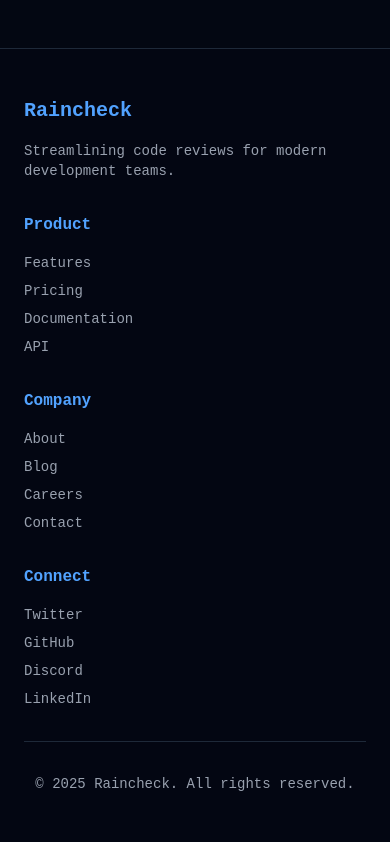
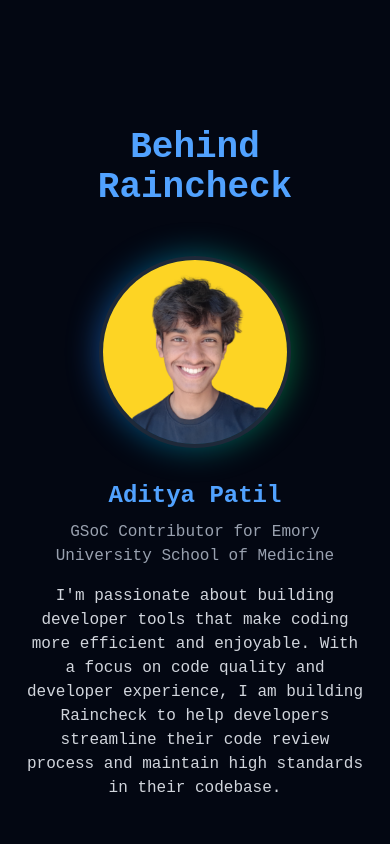
Before and after one commit to PythonHacker24/fortifyscan, a Next.js app: page / in a window 390 px wide. Shown: the part 7240-8084 px from the top of the page. Built offline with nearby package versions, Linux system fonts and the light colour scheme.

Commit message:
Added bio

```diff
--- /dev/null
+++ b/src/components/About.tsx
@@ -0,0 +1,42 @@
+import Image from 'next/image';
+
+export default function About() {
+  return (
+    <section className="container mx-auto px-6 py-20">
+      <div className="max-w-4xl mx-auto">
+        <div className="text-center mb-12">
+          <h2 className="text-4xl font-bold text-blue-400 mb-4">Behind Raincheck</h2>
+        </div>
+
+        <div className="flex flex-col md:flex-row items-center gap-8">
+          {/* Circular Photo */}
+          <div className="relative w-48 h-48 flex-shrink-0">
+            <div className="absolute inset-0 bg-gradient-to-r from-blue-500 to-green-500 rounded-full blur-lg opacity-50 animate-pulse" />
+            <div className="relative w-full h-full rounded-full overflow-hidden border-4 border-gray-800">
+              <Image
+                src="/aditya.png"
+                alt="Aditya Patil"
+                fill
+                className="object-cover"
+                priority
+              />
+            </div>
+          </div>
+
+          {/* Description */}
+          <div className="flex-1 text-center md:text-left">
+            <h3 className="text-2xl font-semibold text-blue-400 mb-2">Aditya Patil</h3>
+            <p className="text-gray-400 mb-4">
+              GSoC Contributor for Emory University School of Medicine
+            </p>
+            <p className="text-gray-300">
+              I'm passionate about building developer tools that make coding more efficient and enjoyable.
+              With a focus on code quality and developer experience, I am building Raincheck to help developers
+              streamline their code review process and maintain high standards in their codebase.
+            </p>
+          </div>
+        </div>
+      </div>
+    </section>
+  );
+}
--- a/src/components/HomePage.tsx
+++ b/src/components/HomePage.tsx
@@ -24,6 +24,7 @@
 } from 'lucide-react';
 import Timeline from './Timeline';
 import Stars from './Stars';
+import About from './About';
 
 export default function HomePage() {
   // Counter states for stats
@@ -331,6 +332,9 @@
         </div>
       </section>
 
+      {/* About Section */}
+      <About />
+
       {/* Footer */}
       <footer className="border-t border-gray-800 bg-gray-950/80">
         <div className="container mx-auto px-6 py-12" style={{ fontFamily: 'JetBrains Mono, monospace' }}>
@@ -340,37 +344,37 @@
                 <span className="text-xl font-bold text-blue-400">Raincheck</span>
               </div>
               <p className="text-gray-400 text-sm">
-                Streamlining code reviews for modern development teams.
+                Streamlining code reviews for local development environments.
               </p>
             </div>
 
             <div>
               <h4 className="text-blue-400 font-semibold mb-4">Product</h4>
               <div className="space-y-2">
-                <a href="#" className="text-gray-400 hover:text-blue-400 transition-colors block text-sm">Features</a>
-                <a href="#" className="text-gray-400 hover:text-blue-400 transition-colors block text-sm">Pricing</a>
-                <a href="#" className="text-gray-400 hover:text-blue-400 transition-colors block text-sm">Documentation</a>
-                <a href="#" className="text-gray-400 hover:text-blue-400 transition-colors block text-sm">API</a>
+                <a href="#features" className="text-gray-400 hover:text-blue-400 transition-colors block text-sm">Features</a>
+                <a href="#pricing" className="text-gray-400 hover:text-blue-400 transition-colors block text-sm">Pricing</a>
+                <a href="#" className="text-gray-400 hover:text-blue-400 transition-colors block text-sm">Documentation (in progress)</a>
+                <a href="#" className="text-gray-400 hover:text-blue-400 transition-colors block text-sm">API (in progress)</a>
               </div>
             </div>
 
             <div>
               <h4 className="text-blue-400 font-semibold mb-4">Company</h4>
               <div className="space-y-2">
-                <a href="#" className="text-gray-400 hover:text-blue-400 transition-colors block text-sm">About</a>
-                <a href="#" className="text-gray-400 hover:text-blue-400 transition-colors block text-sm">Blog</a>
-                <a href="#" className="text-gray-400 hover:text-blue-400 transition-colors block text-sm">Careers</a>
-                <a href="#" className="text-gray-400 hover:text-blue-400 transition-colors block text-sm">Contact</a>
+                <a href="https://minimalistbook.com" className="text-gray-400 hover:text-blue-400 transition-colors block text-sm">About</a>
+                <a href="https://minimalistbook.com" className="text-gray-400 hover:text-blue-400 transition-colors block text-sm">Blog</a>
+                <a href="https://www.linkedin.com/in/aditya-patil-260a631b2/" className="text-gray-400 hover:text-blue-400 transition-colors block text-sm">Careers</a>
+                <a href="https://minimalistbook.com" className="text-gray-400 hover:text-blue-400 transition-colors block text-sm">Contact</a>
               </div>
             </div>
 
             <div>
               <h4 className="text-blue-400 font-semibold mb-4">Connect</h4>
               <div className="space-y-2">
-                <a href="#" className="text-gray-400 hover:text-blue-400 transition-colors block text-sm">Twitter</a>
-                <a href="#" className="text-gray-400 hover:text-blue-400 transition-colors block text-sm">GitHub</a>
-                <a href="#" className="text-gray-400 hover:text-blue-400 transition-colors block text-sm">Discord</a>
-                <a href="#" className="text-gray-400 hover:text-blue-400 transition-colors block text-sm">LinkedIn</a>
+                <a href="https://x.com/AdityaPati79454" className="text-gray-400 hover:text-blue-400 transition-colors block text-sm">Twitter</a>
+                <a href="https://github.com/PythonHacker24" className="text-gray-400 hover:text-blue-400 transition-colors block text-sm">GitHub</a>
+                <a href="https://discord.gg/f8bKmwqWkn" className="text-gray-400 hover:text-blue-400 transition-colors block text-sm">Discord</a>
+                <a href="https://www.linkedin.com/in/aditya-patil-260a631b2/" className="text-gray-400 hover:text-blue-400 transition-colors block text-sm">LinkedIn</a>
               </div>
             </div>
           </div>
```
Also changed, not shown: public/aditya.png (added).
